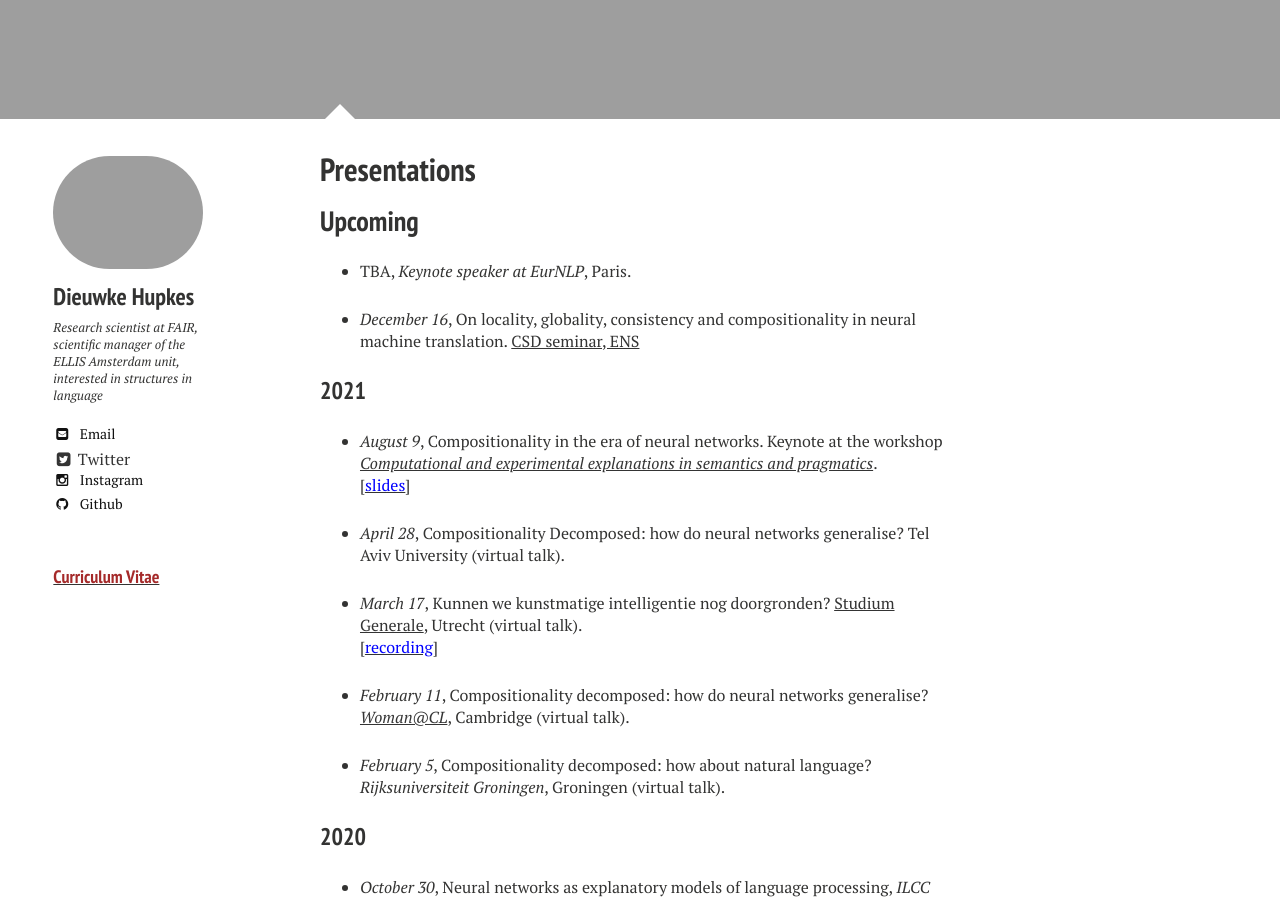
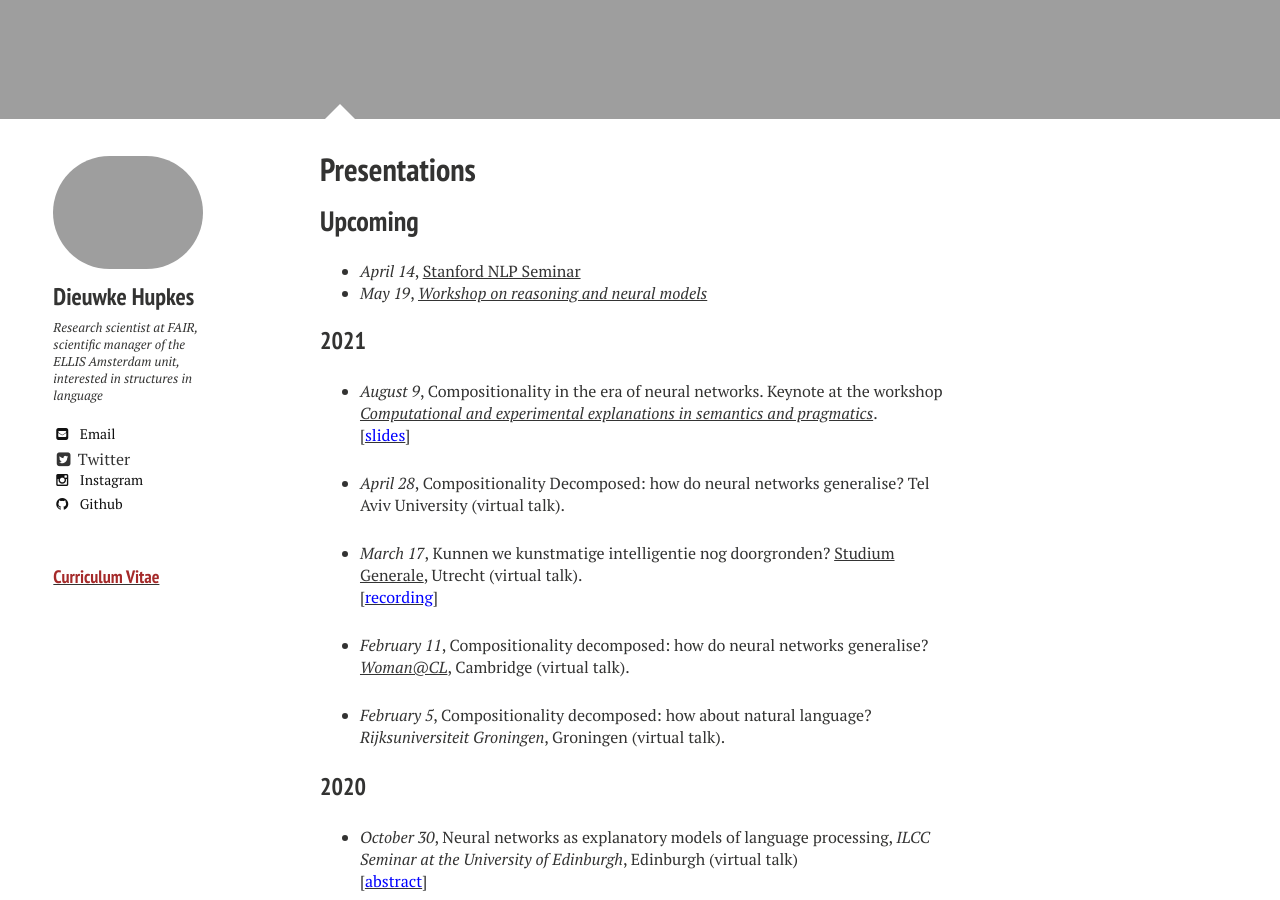
Before and after one commit to dieuwkehupkes/dieuwkehupkes.github.io, a Jekyll site: the page built from talks.md, in a window 1280 px wide and 900 px high, scrolled down 925 px. Built offline with Jekyll 4.4.1, drawn with Linux system fonts in a browser that asks for light colours; nearby versions of some CDN libraries.

Commit message:
Add upcoming talks

```diff
--- a/talks.md
+++ b/talks.md
@@ -12,10 +12,8 @@ image:
 
 ## Upcoming
 
-* TBA, *Keynote speaker at EurNLP*, Paris.
-
-* *December 16*, On locality, globality, consistency and compositionality in neural machine translation. [CSD seminar, ENS](https://csd.ens.psl.eu/?-seminaire-)
-
+* *April 14*, [Stanford NLP Seminar](https://nlp.stanford.edu/seminar/)
+* *May 19*, [*Workshop on reasoning and neural models*](https://www.jakubszymanik.com/CoSaQ/events/workshop-on-reasoning-neural-models/)
 
 ### 2021
 
```
